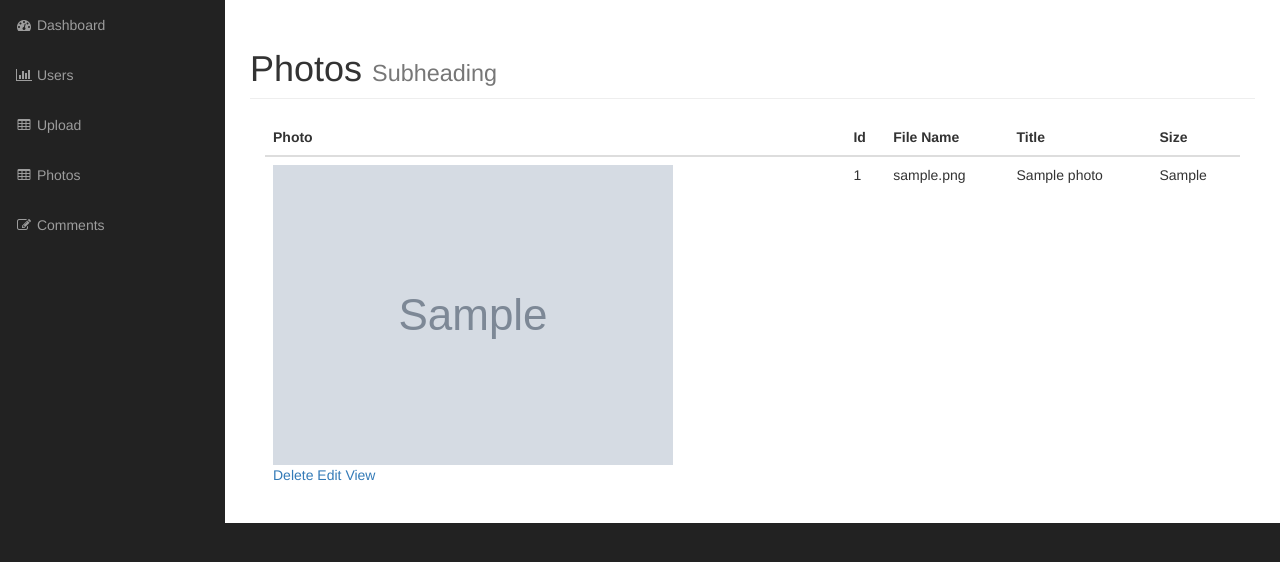
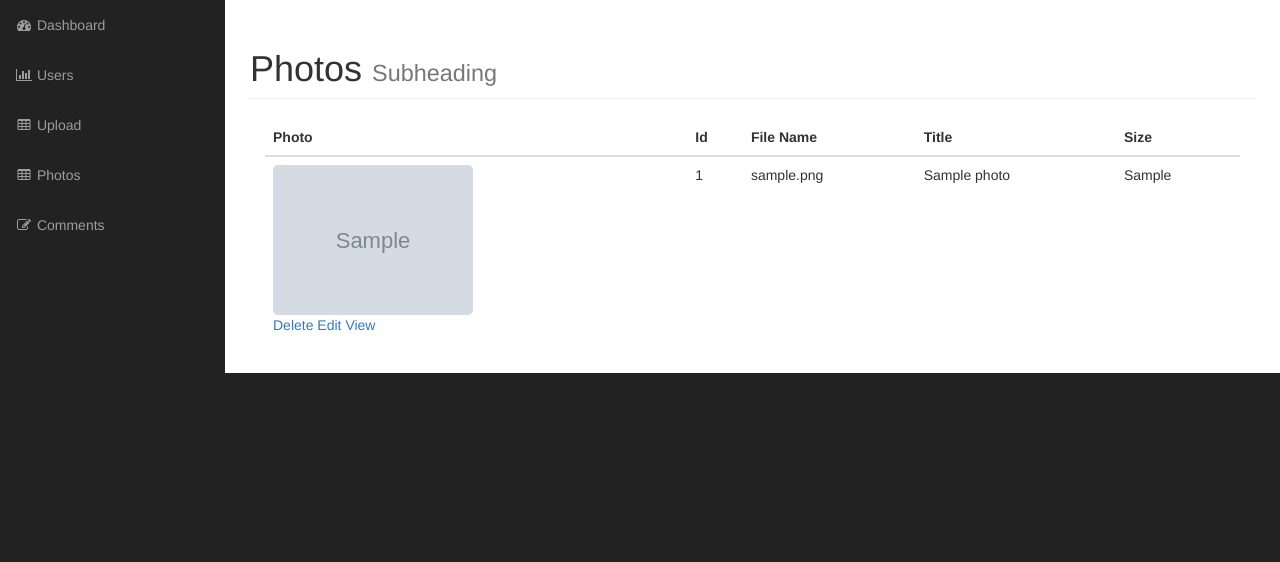
Before and after one commit to shreejanjoshi/PhotoGallery, a PHP site: page /admin/photos.php in a window 1280 px wide. Shown: the part 51-613 px from the top of the page. Run offline with PHP 8.4, Linux system fonts and the light colour scheme; the visitor is signed in with stand-in values (Sample User, id 1); tables that the repository leaves empty or names only in its code hold one stand-in row (values such as "Sample post"); grey boxes marked "Sample" are stand-in pictures; grey boxes labelled with a size stand in for pictures from a placeholder-image service; some libraries are stand-ins or nearby versions.

Commit message:
install summernote for my textarea and add little bit of css

```diff
--- a/admin/css/styles.css
+++ b/admin/css/styles.css
@@ -1,3 +1,10 @@
+.admin-photo-thumbnail{
+    width:200px;
+    border-radius: 5px;
+}
+
+/* edit foto page side bar */
+
 .photo-info-box {
 
     border: 1px solid #e5e5e5;
--- a/admin/edit_photo.php
+++ b/admin/edit_photo.php
@@ -60,12 +60,12 @@
                             <input type="text" name="caption" class="form-control" value="<?php echo $photo->title; ?>">
                         </div>
                         <div class="form-group">
-                            <label for="caption">Alternate Text</label>
+                            <label for="alternate_text">Alternate Text</label>
                             <input type="text" name="alternate_text" class="form-control" value="<?php echo $photo->alternate_text; ?>">
                         </div>
                         <div class="form-group">
-                            <label for="caption">Description</label>
-                            <textarea class="form-control" name="description" id="" cols="30" rows="10"><?php echo $photo->description; ?></textarea>
+                            <label for="summernote">Description</label>
+                            <textarea id="summernote" class="form-control" name="description" id="" cols="30" rows="10"><?php echo $photo->description; ?></textarea>
                         </div>
                     </div>
 
--- a/admin/includes/footer.php
+++ b/admin/includes/footer.php
@@ -7,6 +7,9 @@
     <!-- Bootstrap Core JavaScript -->
     <script src="js/bootstrap.min.js"></script>
 
+    <script src="https://cdn.jsdelivr.net/npm/summernote@0.8.18/dist/summernote.min.js"></script>
+    <script src="js/scripts.js"></script>
+
 </body>
 
 </html>
--- a/admin/includes/header.php
+++ b/admin/includes/header.php
@@ -30,6 +30,9 @@
         <script src="https://oss.maxcdn.com/libs/respond.js/1.4.2/respond.min.js"></script>
     <![endif]-->
 
+    <!-- include summernote css/js -->
+    <link href="https://cdn.jsdelivr.net/npm/summernote@0.8.18/dist/summernote.min.css" rel="stylesheet">
+
     <link href="css/styles.css" rel="stylesheet">
 
 </head>
--- /dev/null
+++ b/admin/js/scripts.js
@@ -0,0 +1,5 @@
+$(document).ready(function() {
+    $('#summernote').summernote({
+        height:400
+    });
+});
--- a/admin/photos.php
+++ b/admin/photos.php
@@ -47,7 +47,7 @@
                             <tbody>
                             <?php foreach ($photos as $photo) : ?>
                             <tr>
-                                <td><img class="img-responsive" src="<?php echo $photo->picture_path(); ?>" alt="">
+                                <td><img class="admin-photo-thumbnail" src="<?php echo $photo->picture_path(); ?>" alt="">
                                     <div class="pictures_link">
                                         <a href="delete_photo.php?id=<?php echo $photo->id; ?>">Delete</a>
                                         <a href="edit_photo.php?id=<?php echo $photo->id; ?>">Edit</a>
```
Also changed, not shown: admin/css/font/summernote.ttf (added), admin/css/font/summernote.woff (added), admin/css/font/summernote.woff2 (added), 1 other file.
